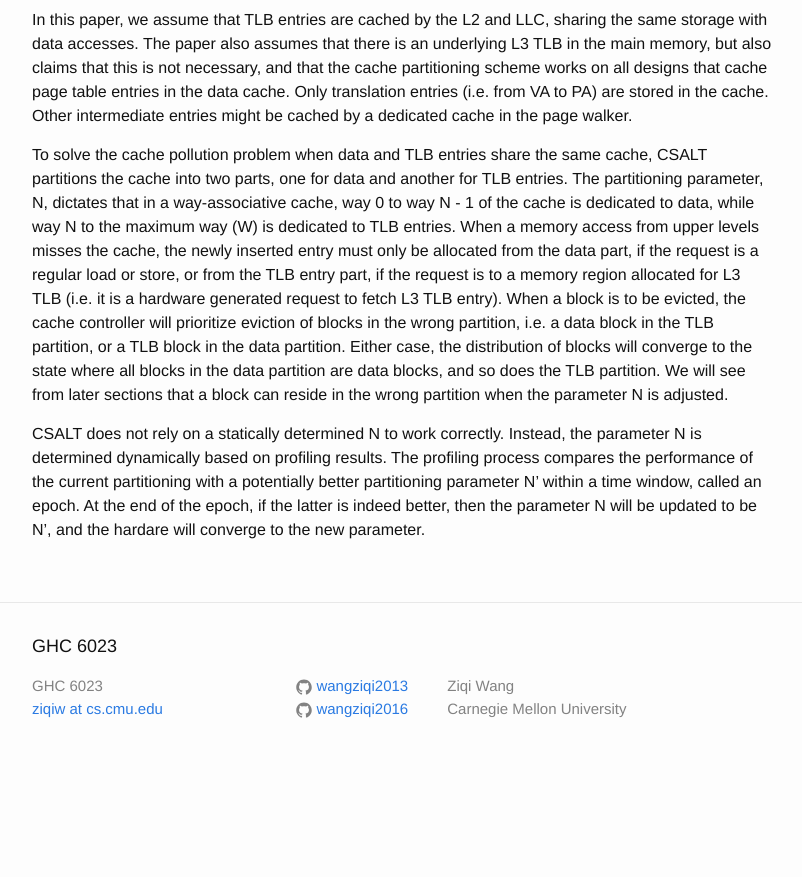
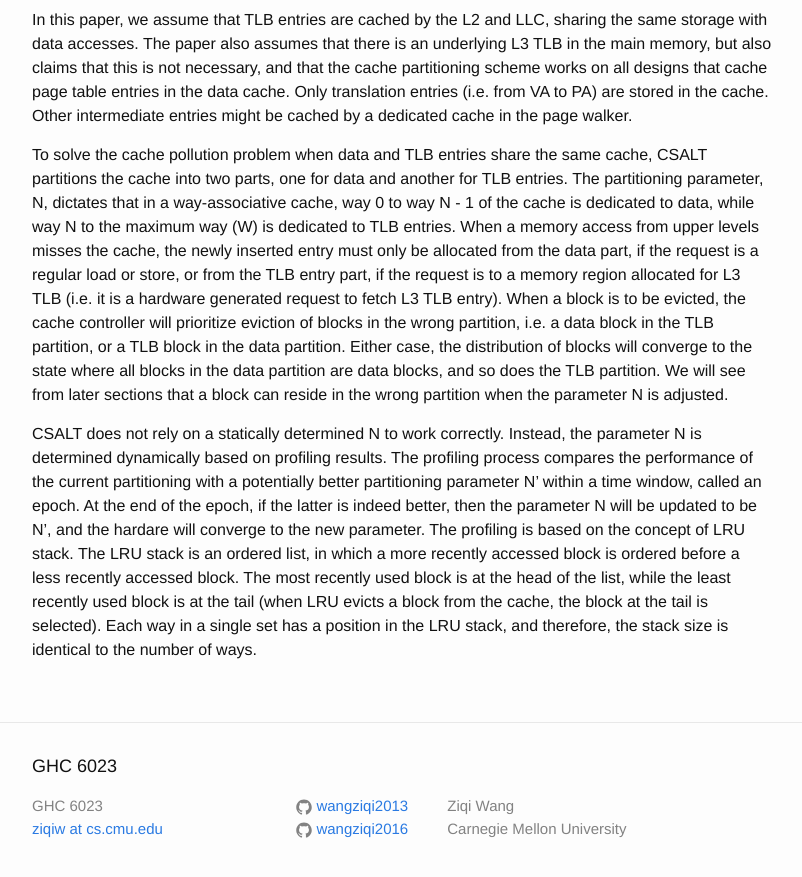
Before and after one commit to wangziqi2013/wangziqi2013.github.io, a Jekyll site: the page built from _posts/2019-08-18-CSALT.markdown, in a window 1280 px wide and 900 px high, scrolled down 880 px. Shown: the top 877 px of the window, without its empty margins (238-1040 px from the left). Built offline with Jekyll 4.4.1, drawn with Linux system fonts in a browser that asks for light colours; before the commit the page ends 1660 px from its top, so only the background shows below that.

Commit message:
Adding LRU stack

```diff
--- a/_posts/2019-08-18-CSALT.markdown
+++ b/_posts/2019-08-18-CSALT.markdown
@@ -50,4 +50,8 @@ a block can reside in the wrong partition when the parameter N is adjusted.
 CSALT does not rely on a statically determined N to work correctly. Instead, the parameter N is determined dynamically
 based on profiling results. The profiling process compares the performance of the current partitioning with a potentially
 better partitioning parameter N' within a time window, called an epoch. At the end of the epoch, if the latter is indeed
-better, then the parameter N will be updated to be N', and the hardare will converge to the new parameter.
+better, then the parameter N will be updated to be N', and the hardare will converge to the new parameter. The profiling
+is based on the concept of LRU stack. The LRU stack is an ordered list, in which a more recently accessed block is
+ordered before a less recently accessed block. The most recently used block is at the head of the list, while the least
+recently used block is at the tail (when LRU evicts a block from the cache, the block at the tail is selected). Each way
+in a single set has a position in the LRU stack, and therefore, the stack size is identical to the number of ways.
```
